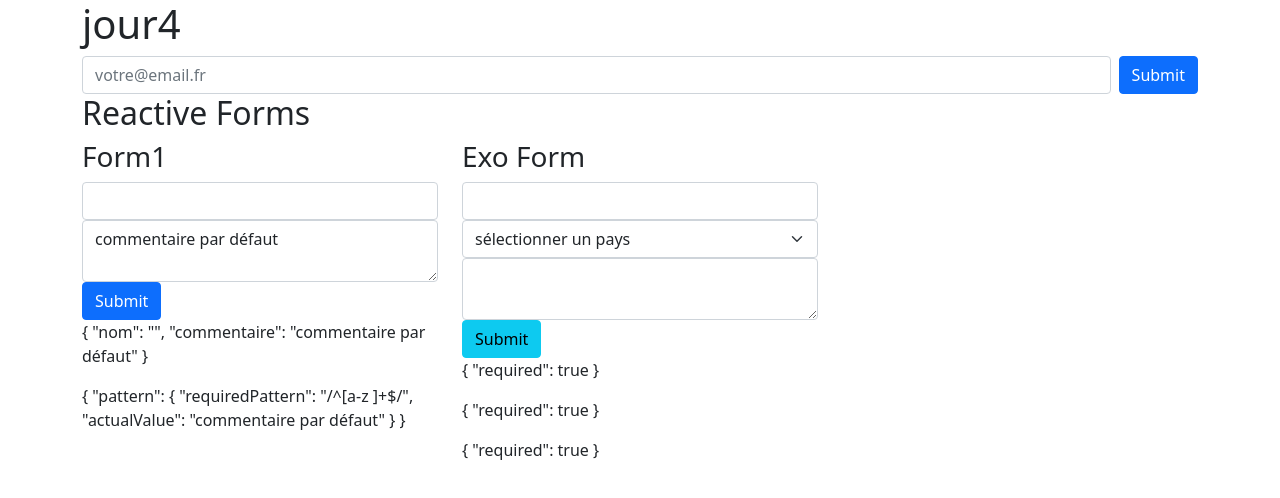
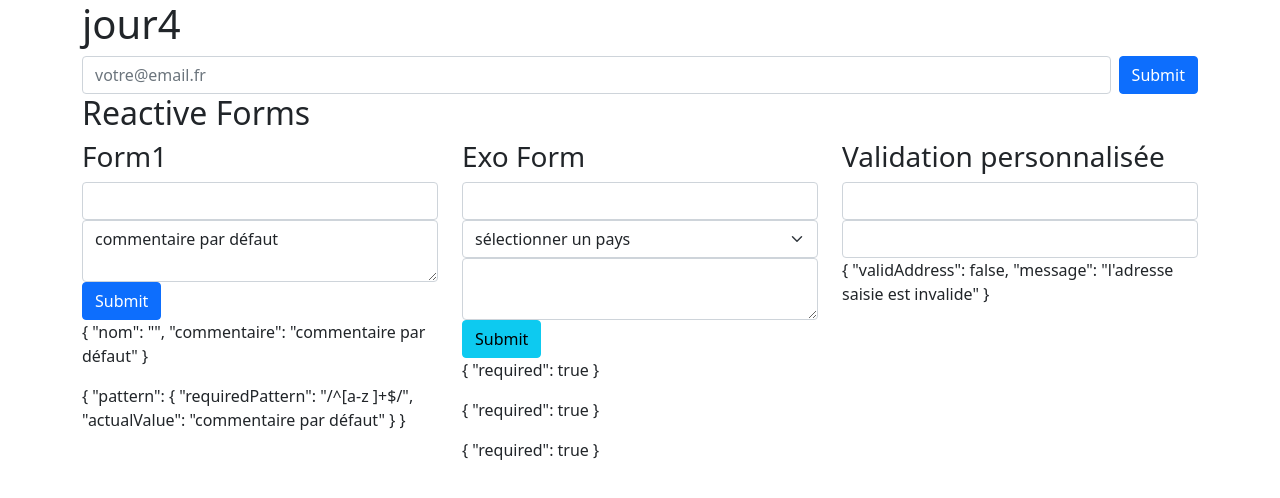
Before and after one commit to webdevproformation/angular-3wa-sept21, an Angular app in the folder semaine2/: page / in a window 1280 px wide. Shown: the top 498 px of the page. Built offline with nearby package versions, Linux system fonts and the light colour scheme.

Commit message:
verification personnalisée et asynchrone

```diff
--- a/semaine2/src/app/app.component.ts
+++ b/semaine2/src/app/app.component.ts
@@ -18,6 +18,9 @@ import { Component } from '@angular/core';
         <div class="col-4">
           <form2></form2>
         </div>
+        <div class="col-4">
+          <form3></form3>
+        </div>
       </section>
   </div>`
 })
--- a/semaine2/src/app/app.module.ts
+++ b/semaine2/src/app/app.module.ts
@@ -5,6 +5,7 @@ import { AppComponent } from './app.component';
 import { NewsletterComponent } from './jour4/newsletter.component';
 import { Form1Component } from './jour4/form1.component';
 import { Form2Component } from './jour4/form2.component';
+import { Form3Component } from './jour4/form3.component';
 
 
 @NgModule({
@@ -12,7 +13,8 @@ import { Form2Component } from './jour4/form2.component';
     AppComponent,
     NewsletterComponent,
     Form1Component,
-    Form2Component
+    Form2Component,
+    Form3Component
   ],
   imports: [
     BrowserModule,
--- /dev/null
+++ b/semaine2/src/app/jour4/customValidator.ts
@@ -0,0 +1,40 @@
+// créer notre propre validateur
+
+// adresse
+// 22 texte texte 75000 ville
+
+// chiffre 2 chiffres
+// espace
+// rue
+// espace
+// cp chiffre 5 caractères
+// espace
+// ville
+
+import { AbstractControl , ValidationErrors} from "@angular/forms";
+
+export class addressValidator{
+    static validAddress (control : AbstractControl) : ValidationErrors | null{
+        const pattern: RegExp = /^[0-9]{2} [a-zA-Z ]+ [0-9]{5} [a-zA-Z ]+$/;
+        if(!pattern.test(control.value)){
+            return {
+                validAddress : false,
+                message : "l'adresse saisie est invalide"
+            }
+        }
+        return null;
+    }
+    static unique(control : AbstractControl) : Promise< ValidationErrors | null > {
+        return new Promise( (resolve , reject ) => {
+            setTimeout( () => {
+                if(control.value === "admin"){
+                    resolve({
+                        message : "l'identifiant saisit est déjà utilisé"
+                    })
+                } else {
+                    resolve( null )
+                }
+            } , 3000)
+        } )
+    }
+}
--- /dev/null
+++ b/semaine2/src/app/jour4/form3.component.ts
@@ -0,0 +1,41 @@
+import { Component, OnInit } from '@angular/core';
+import { addressValidator } from "./customValidator";
+import {FormGroup, FormControl} from "@angular/forms"
+
+@Component({
+  selector: 'form3',
+  template: `
+    <h3>Validation personnalisée</h3>
+    <form [formGroup]="form">
+      <input type="text" name="adresse" class="form-control" formControlName="adresse">
+      <input type="text" name="login" class="form-control" formControlName="login">
+    </form>
+    <p>{{adresse?.errors | json}}</p>
+
+    <div *ngIf="login?.pending" class="alert alert-primary">en train de vérifier si l'identifiant existe ??</div>
+    <p *ngIf="login?.errors" class="alert alert-danger">{{login?.errors?.message}}</p>
+
+  `,
+  styles: [
+  ]
+})
+export class Form3Component implements OnInit {
+  // 22 rue du Paradis 75000 Paris
+  public form : FormGroup = new FormGroup({
+      adresse : new FormControl("", addressValidator.validAddress ),
+      login : new FormControl("", null, addressValidator.unique )
+  })
+
+  get adresse(){
+    return this.form.get("adresse")
+  }
+
+  get login (){
+    return this.form.get("login")
+  }
+  constructor() { }
+
+  ngOnInit(): void {
+  }
+
+}
```
Also changed, not shown: 1 other file (tests, documents, lock files or other folders).
